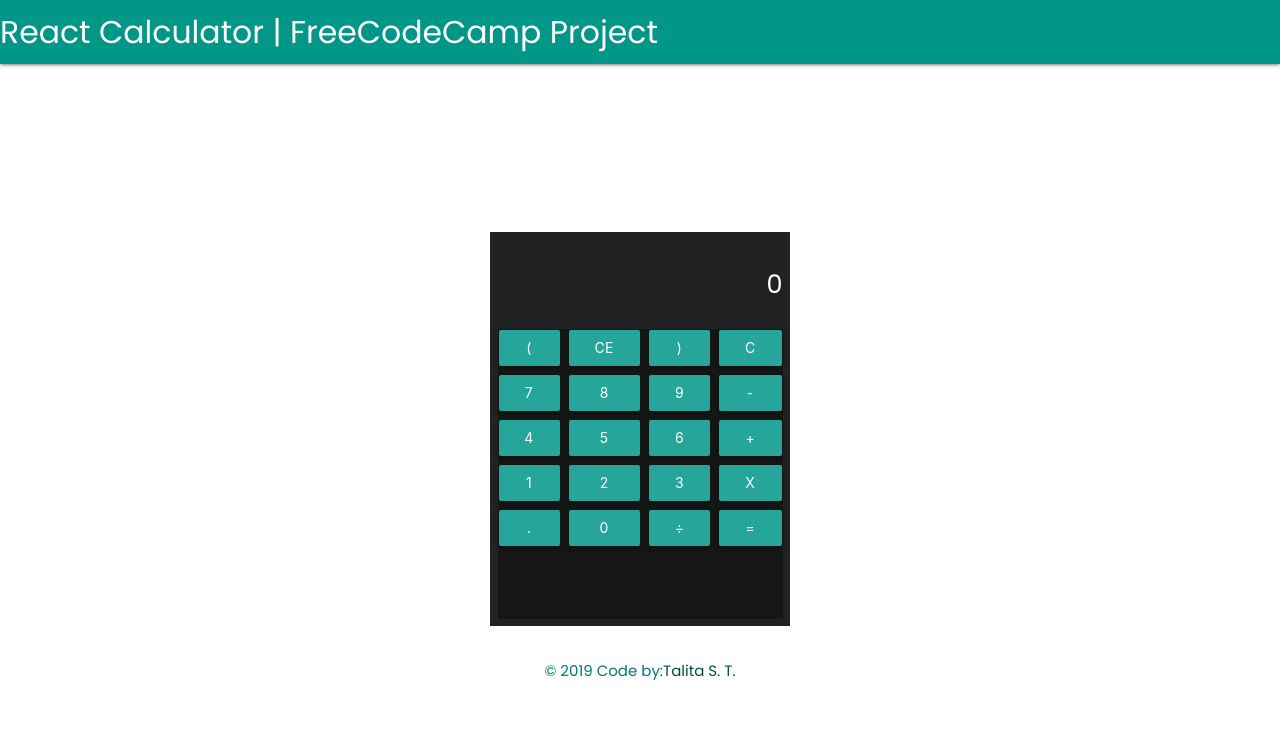
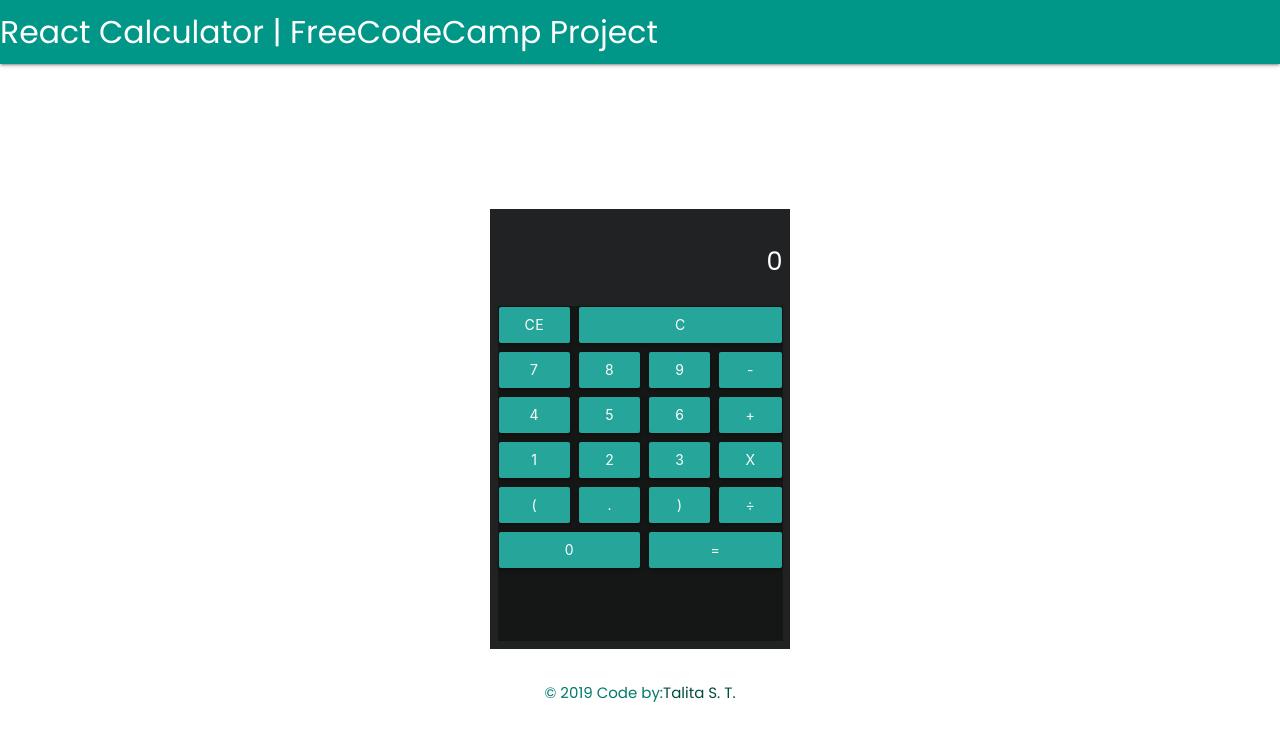
Before and after one commit to talitastravassos/calculator-react, a React (Create React App) app: page / in a window 1280 px wide. Shown: the top 740 px of the page. Built offline with nearby package versions, Linux system fonts and the light colour scheme.

Commit message:
fix something

```diff
--- a/src/App.css
+++ b/src/App.css
@@ -114,13 +114,12 @@
   display: grid;
   grid-gap: 0.5em;
   grid-template-areas:
-    "parent1 back parent2 clear"
+    "back clear clear clear"
     "seven eight nine subtract"
     "four five six add"
     "one two three multiply"
-    "decimal zero divide equals";
-  grid-template-rows: auto;
-  height: fit-content;
+    "parent1 decimal parent2 divide"
+    "zero zero equals equals";
 }
 
 .calculator {
--- a/src/components/Keypad.js
+++ b/src/components/Keypad.js
@@ -7,9 +7,7 @@ const Keypad = (props) => {
 
   return (
     <div className="button keypad">
-        <button className="btn" name="(" id="parent1" onClick={e => onClick(e.target.name)}>(</button>
         <button className="btn" name="CE" id="back" onClick={e => onClick(e.target.name)}>CE</button>
-        <button className="btn" name=")" id="parent2" onClick={e => onClick(e.target.name)}>)</button>
         <button className="btn" id="clear" name="C" onClick={e => onClick(e.target.name)}>C</button><br/>
 
 
@@ -29,11 +27,15 @@ const Keypad = (props) => {
         <button className="btn" id="three" name="3" onClick={e => onClick(e.target.name)}>3</button>
         <button className="btn" id="multiply" name="*" onClick={e => onClick(e.target.name)}>x</button><br/>
 
+        <button className="btn" name="(" id="parent1" onClick={e => onClick(e.target.name)}>(</button>
+        <button className="btn" id="decimal" name="." onClick={e => onClick(e.target.name)}>.</button>
+        <button className="btn" name=")" id="parent2" onClick={e => onClick(e.target.name)}>)</button>
 
-        <button className="btn" id="decimal" name="." onClick={e => onClick(e.target.name)}>.</button>
         <button className="btn" id="zero" name="0" onClick={e => onClick(e.target.name)}>0</button>
         <button className="btn" id="divide" name="/" onClick={e => onClick(e.target.name)}>÷</button><br/>
         <button className="btn" id="equals" name="=" onClick={e => onClick(e.target.name)}>=</button>
+
+
     </div>
   )
 }
```
